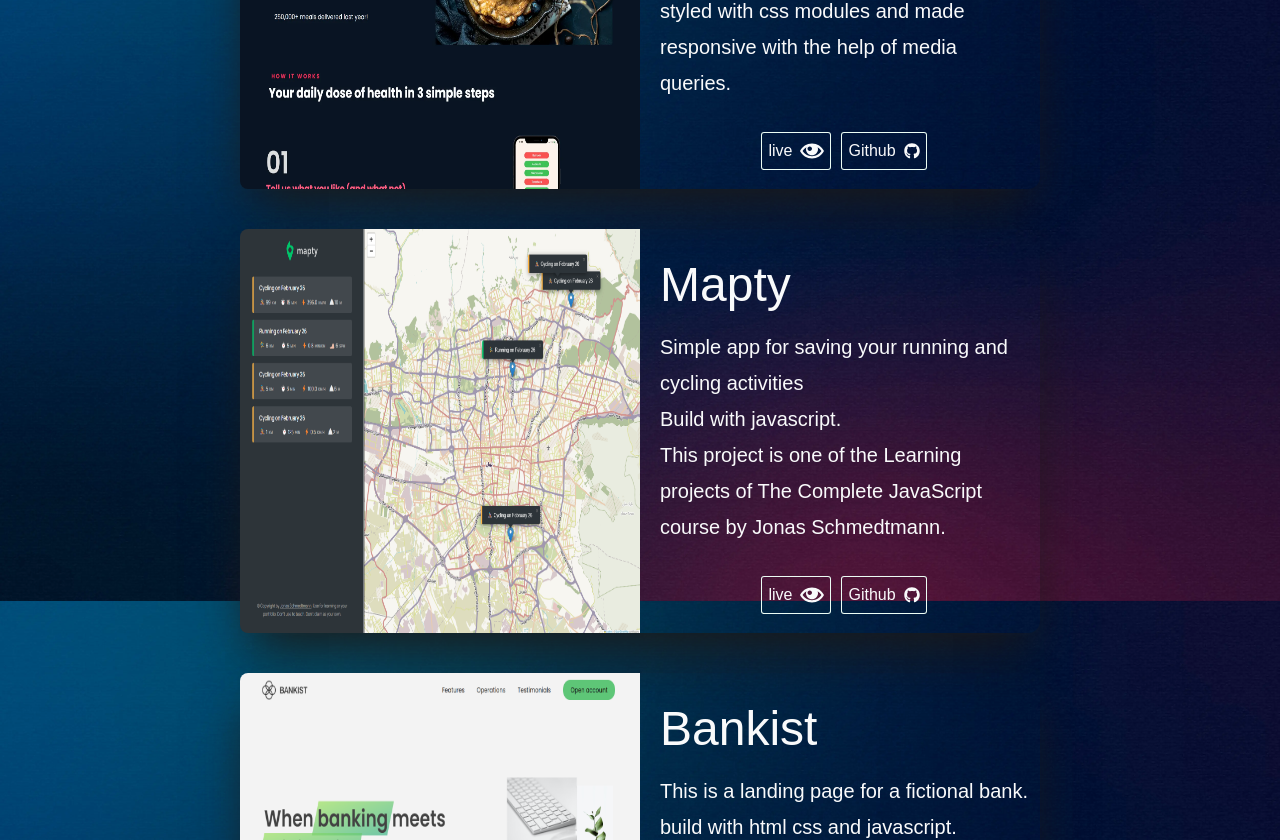
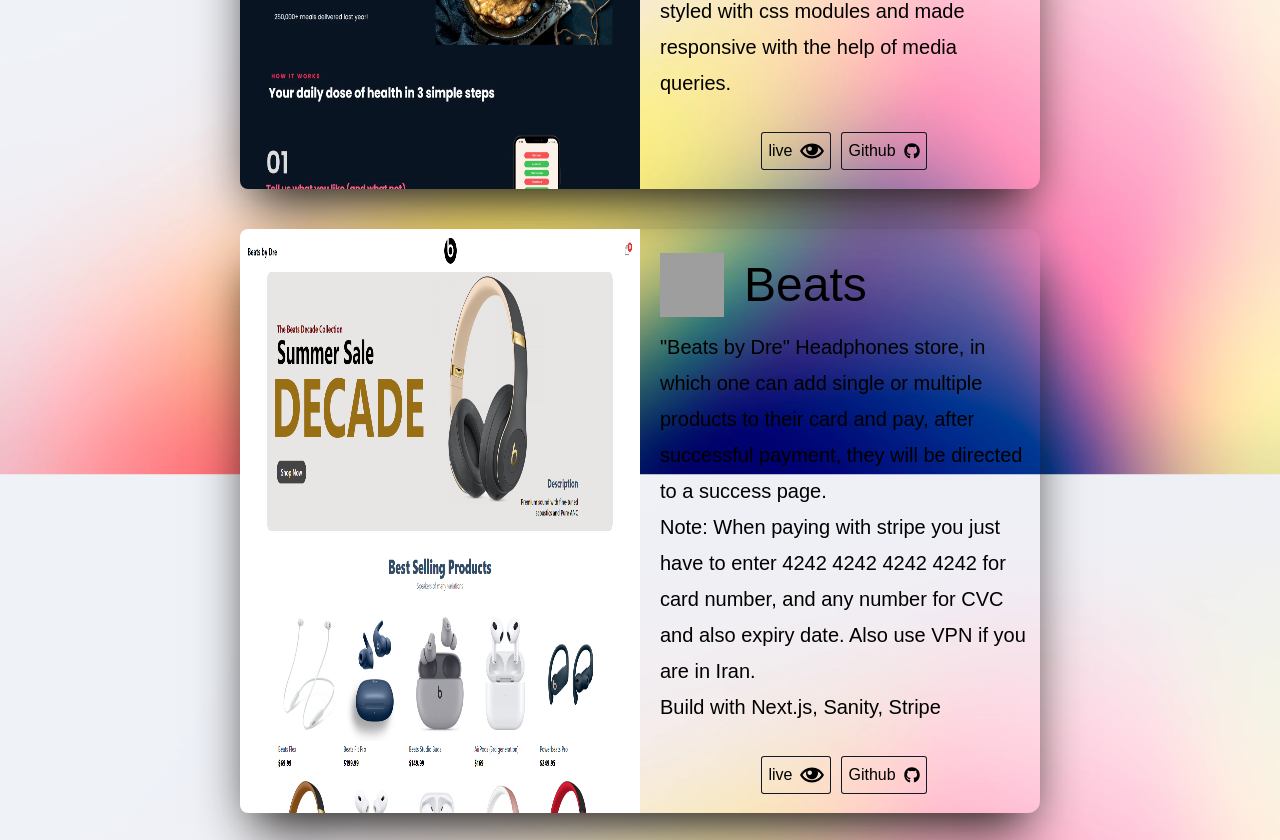
Before and after one commit to HamiHash/portfolio, a React (Create React App) app: page / in a window 1280 px wide. Shown: the part 1960-2800 px from the top of the page. Built offline with nearby package versions, Linux system fonts and the light colour scheme; grey boxes are pictures that could not be loaded.

Commit message:
Beats store added

```diff
--- a/src/App.js
+++ b/src/App.js
@@ -15,6 +15,8 @@
 import pig from "./Img/pig.png";
 import foodooLogo from "./Img/foodoo-logo.png";
 import movieland from "./Img/Movieland.png";
+import beatslogo from "./Img/beatslogo.ico";
+import beats from "./Img/beats.png";
 
 function App() {
   const form = useRef();
@@ -31,7 +33,7 @@
     e.target.reset();
   };
 
-  const [darkMode, setDarkMode] = useState(true);
+  const [darkMode, setDarkMode] = useState(false);
 
   return (
     <div className={darkMode ? "dark" : ""}>
@@ -209,6 +211,50 @@
                     target="_blank"
                     rel="noreferrer"
                     href="https://github.com/HamiHash/foodoo"
+                    className="flex items-center gap-2 ring-1 dark:ring-emerald-50 ring-gray-900  rounded-sm p-1.5"
+                  >
+                    Github <FaGithub />
+                  </a>
+                </div>
+              </div>
+            </div>
+            <div className="flex flex-col md:flex-row gap-2 justify-start shadow-stone-900 dark:text-gray-50 shadow-2xl rounded-xl">
+              <img
+                src={beats}
+                className="rounded-l-lg  md:w-1/2 w-1/1"
+                alt="beats sample"
+              />
+              <div className="flex flex-col justify-between">
+                <div className="p-3 text-xl leading-9">
+                  <div className="flex gap-5 ">
+                    <img src={beatslogo} className="h-16 w-16 mt-3" />
+                    <h3 className=" text-5xl font-medium py-5 ">Beats</h3>
+                  </div>
+                  <p>
+                    "Beats by Dre" Headphones store, in which one can add single
+                    or multiple products to their card and pay, after successful
+                    payment, they will be directed to a success page.
+                  </p>
+                  <p>
+                    Note: When paying with stripe you just have to enter 4242
+                    4242 4242 4242 for card number, and any number for CVC and
+                    also expiry date. Also use VPN if you are in Iran.
+                  </p>
+                  <p>Build with Next.js, Sanity, Stripe</p>
+                </div>
+                <div className="flex gap-3 justify-center p-5 text-1xl">
+                  <a
+                    target="_blank"
+                    rel="noreferrer"
+                    href="https://beats-by-dre.vercel.app/"
+                    className="flex items-center gap-2 ring-1 dark:ring-emerald-50 ring-gray-900  rounded-sm p-1.5"
+                  >
+                    live <ImEye className="text-2xl" />
+                  </a>
+                  <a
+                    target="_blank"
+                    rel="noreferrer"
+                    href="https://github.com/HamiHash/Beats-store"
                     className="flex items-center gap-2 ring-1 dark:ring-emerald-50 ring-gray-900  rounded-sm p-1.5"
                   >
                     Github <FaGithub />
```
Also changed, not shown: src/Img/beats.png (added), 1 other file (tests, documents, lock files or other folders).
